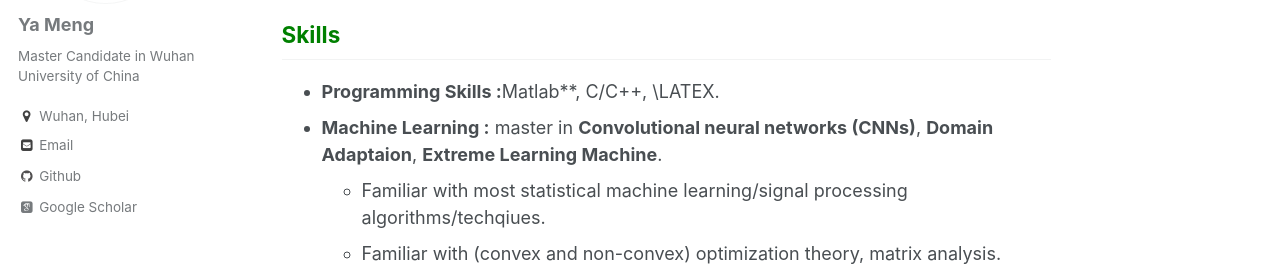
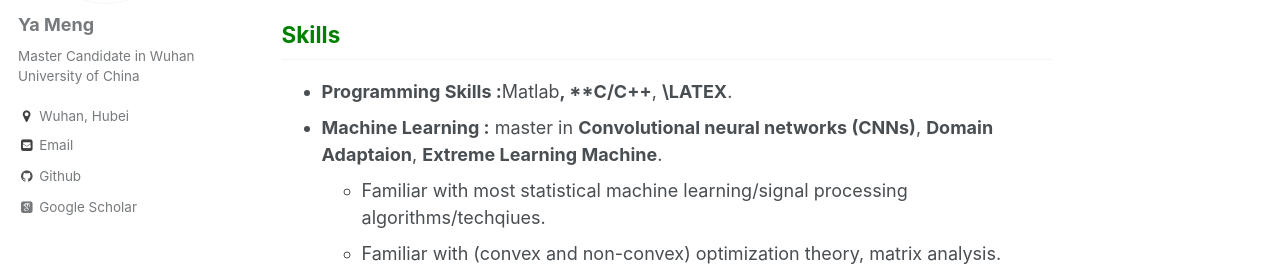
Before and after one commit to mengMia/yameng-ahu.github.io, a Jekyll site: the page built from _pages/about.md, in a window 1280 px wide and 900 px high, scrolled down 686 px. Shown: the part 261-535 px from the top of the window. Built offline with Jekyll 4.4.1, drawn with Linux system fonts in a browser that asks for light colours; some web fonts are replaced.

```diff
--- a/_pages/about.md
+++ b/_pages/about.md
@@ -28,7 +28,7 @@ decoding of polar codes, and to use this error pattern to improve the performanc
 Technology Conference Fall (VTC-Fall), 2016. [paper](https://ieeexplore.ieee.org/stamp/stamp.jsp?tp=&arnumber=7880865)
 
 ## <span style="color: green"> Skills </span>
-* **Programming Skills :**Matlab**, C/C++, \LATEX.
+* **Programming Skills :**Matlab**, **C/C++**, **\LATEX**.
 * **Machine Learning :** master in **Convolutional neural networks (CNNs)**, **Domain Adaptaion**, **Extreme Learning Machine**.
   - Familiar with most statistical machine learning/signal processing algorithms/techqiues.
   - Familiar with (convex and non-convex) optimization theory, matrix analysis.
```
